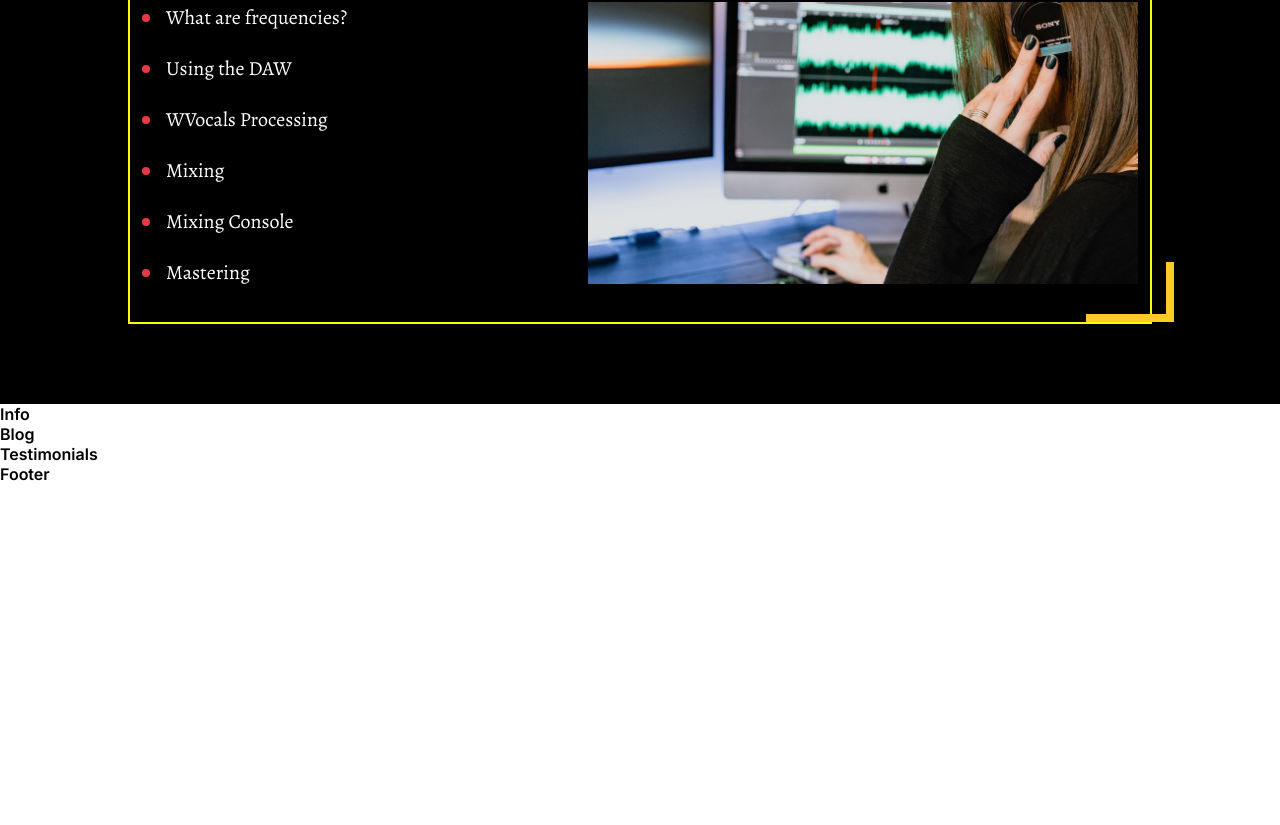
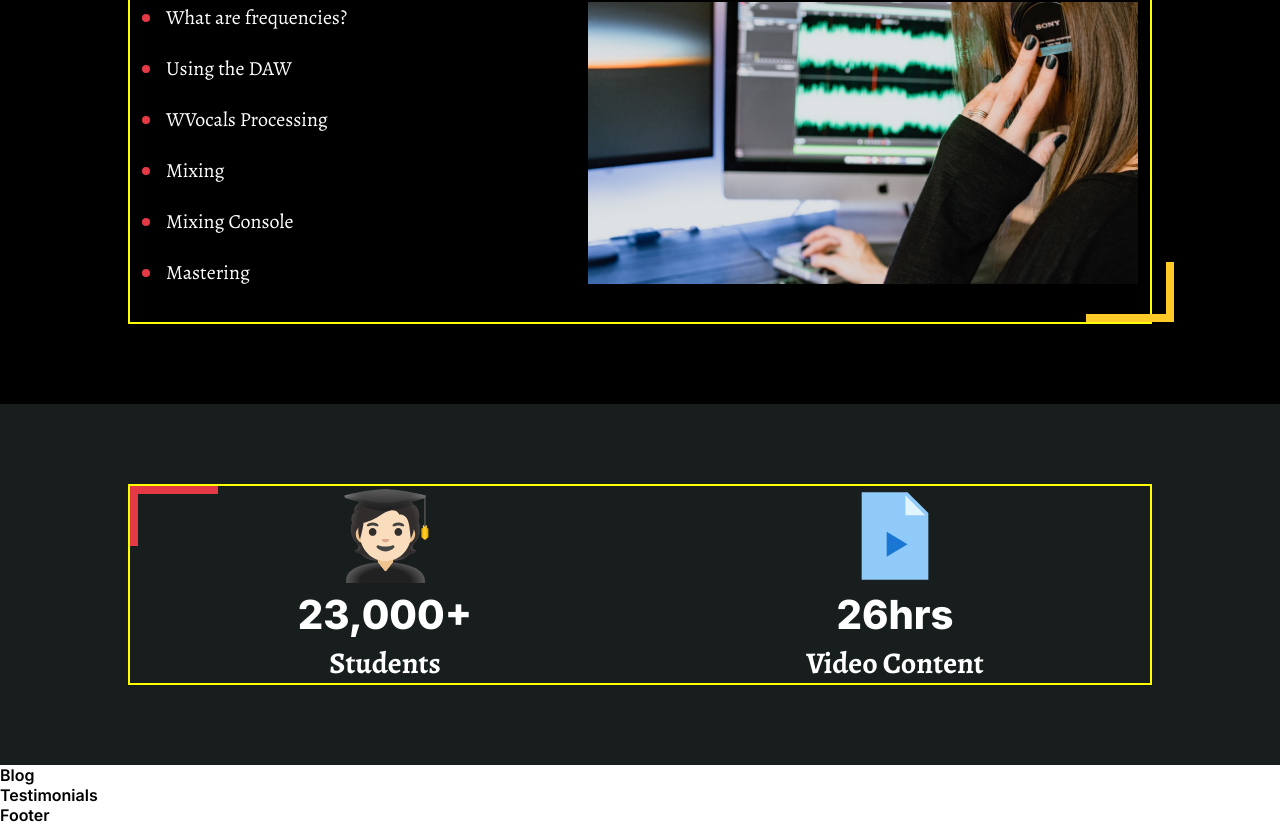
Before and after one commit to alexangria1992/music-course-website, a React (Vite) app in the folder front-end/: page / in a window 1280 px wide. Shown: the part 1045-1870 px from the top of the page. Before the commit the page ends 1529 px from the top, so only its background shows below. Built offline with nearby package versions, Linux system fonts and the light colour scheme.

Commit message:
Info Section

```diff
--- a/front-end/src/components/Info/Info.jsx
+++ b/front-end/src/components/Info/Info.jsx
@@ -1,8 +1,27 @@
 import React from "react";
 import "./Info.css";
+import { studentIcon, videoIcon, bgElement2 } from "../../assets";
 
 const Info = () => {
-  return <div>Info</div>;
+  return (
+    <section id="info" className="dark-gray">
+      <div className="wrapper">
+        <div className="content-container">
+          <div className="info-content">
+            <img src={studentIcon} alt="" />
+            <div className="amount">23,000+</div>
+            <div className="type">Students</div>
+          </div>
+          <div className="info-content">
+            <img src={videoIcon} alt="" />
+            <div className="amount">26hrs</div>
+            <div className="type">Video Content</div>
+          </div>
+        </div>
+        <img src={bgElement2} className="bg-element-2" alt="" />
+      </div>
+    </section>
+  );
 };
 
 export default Info;
```
